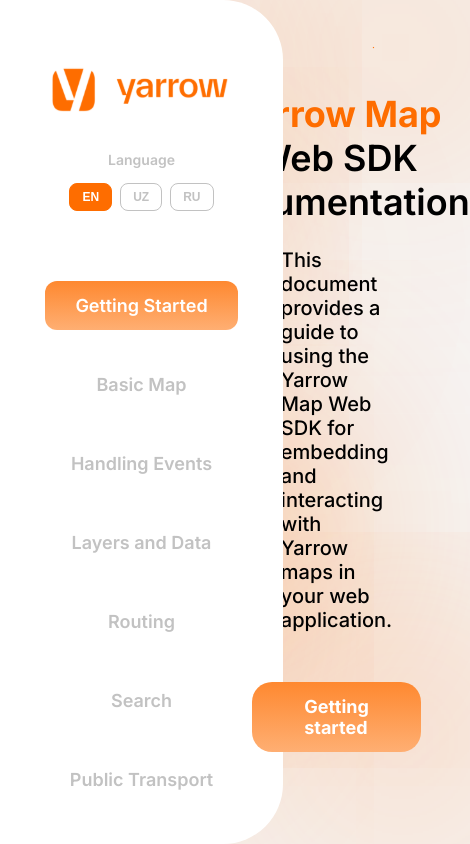
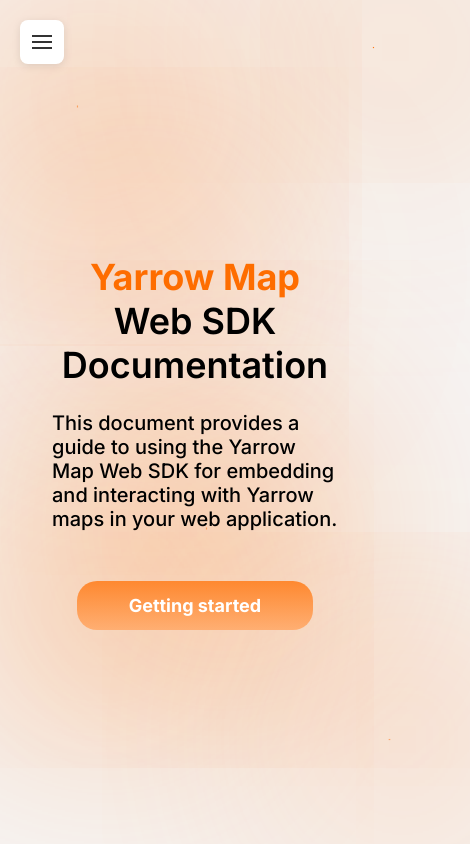
Before and after one commit to AbdukahharS/yarrow-web-sdk-docs, a Vue app: page / in a window 390 px wide. Shown: the top 844 px of the page, 470 px wide, since content can reach past the window. Built offline with nearby package versions, Linux system fonts and the light colour scheme.

Commit message:
Responsiveness (adaptivity) implemented

```diff
--- a/src/components/code.vue
+++ b/src/components/code.vue
@@ -19,7 +19,7 @@
 const props = withDefaults(defineProps<Props>(), {
   language: 'typescript',
   filename: 'code.ts',
-  fileType: 'TS'
+  fileType: 'TS',
 })
 
 const copied = ref(false)
@@ -29,11 +29,7 @@
 })
 
 const highlightedCode = computed(() => {
-  return Prism.highlight(
-    props.code,
-    prismLanguage.value,
-    props.language
-  )
+  return Prism.highlight(props.code, prismLanguage.value, props.language)
 })
 
 const copyToClipboard = async () => {
@@ -101,7 +97,7 @@
   inset: 0;
   background: rgba(255, 255, 255, 0.25);
   border-radius: 50px;
-  border: 1px solid #FFFFFF
+  border: 1px solid #ffffff;
 }
 
 .code .head {
@@ -159,6 +155,7 @@
   pre {
     margin: 0;
     padding: 0;
+    padding-bottom: 10px;
     background: transparent;
     overflow-x: auto;
 
@@ -200,4 +197,39 @@
 :deep(.token.property) {
   color: #005cc5;
 }
+
+@media screen and (max-width: 768px) {
+  .code {
+    border-radius: 30px;
+
+    .head {
+      padding: 15px 25px;
+      border-top-left-radius: 30px;
+      border-top-right-radius: 30px;
+
+      .file-info p {
+        font-size: 16px;
+      }
+
+      .file-info span {
+        font-size: 16px;
+        padding: 4px 12px;
+      }
+    }
+
+    .body {
+      padding: 20px 25px;
+      border-bottom-left-radius: 30px;
+      border-bottom-right-radius: 30px;
+
+      pre code {
+        font-size: 16px;
+      }
+    }
+
+    &::after {
+      border-radius: 30px;
+    }
+  }
+}
 </style>
--- a/src/components/main.vue
+++ b/src/components/main.vue
@@ -25,5 +25,13 @@
 <style scoped>
 main {
   margin-left: 283px;
+  transition: margin-left 0.3s ease;
+}
+
+@media (max-width: 767px) {
+  main {
+    margin-left: 0;
+    padding: 20px;
+  }
 }
 </style>
--- a/src/components/sidebar.vue
+++ b/src/components/sidebar.vue
@@ -21,10 +21,33 @@
 }
 
 const activeSection = ref('')
+const isMobile = ref(false)
+const isDrawerOpen = ref(false)
+
+const checkIsMobile = () => {
+  isMobile.value = window.innerWidth < 768
+}
+
+const toggleDrawer = () => {
+  isDrawerOpen.value = !isDrawerOpen.value
+}
+
+const closeDrawer = () => {
+  isDrawerOpen.value = false
+}
+
+const handleLinkClick = () => {
+  if (isMobile.value) {
+    closeDrawer()
+  }
+}
 
 let observer: IntersectionObserver | null = null
 
 onMounted(() => {
+  checkIsMobile()
+  window.addEventListener('resize', checkIsMobile)
+
   observer = new IntersectionObserver(
     (entries) => {
       entries.forEach((entry) => {
@@ -48,12 +71,41 @@
 })
 
 onUnmounted(() => {
+  window.removeEventListener('resize', checkIsMobile)
   observer?.disconnect()
+})
+
+defineExpose({
+  toggleDrawer,
+  isMobile
 })
 </script>
 
 <template>
-  <aside>
+  <!-- Mobile hamburger button -->
+  <button
+    v-if="isMobile"
+    @click="toggleDrawer"
+    class="hamburger-btn"
+    :class="{ open: isDrawerOpen }"
+  >
+    <span></span>
+    <span></span>
+    <span></span>
+  </button>
+
+  <!-- Overlay for mobile -->
+  <div
+    v-if="isMobile && isDrawerOpen"
+    class="overlay"
+    @click="closeDrawer"
+  ></div>
+
+  <!-- Sidebar -->
+  <aside :class="{
+    'mobile-hidden': isMobile && !isDrawerOpen,
+    'mobile-drawer': isMobile && isDrawerOpen
+  }">
     <img :src="Logo" />
     <div class="language-switcher">
       <span class="language-label">{{ t('ui.language') }}</span>
@@ -82,7 +134,13 @@
       </div>
     </div>
     <div class="links">
-      <a v-for="(link, index) in links" :key="index" :href="link.href" :class="{ active: activeSection === link.href }">
+      <a
+        v-for="(link, index) in links"
+        :key="index"
+        :href="link.href"
+        :class="{ active: activeSection === link.href }"
+        @click="handleLinkClick"
+      >
         {{ link.name }}
       </a>
     </div>
@@ -90,6 +148,65 @@
 </template>
 
 <style scoped>
+/* Hamburger button styles */
+.hamburger-btn {
+  position: fixed;
+  top: 20px;
+  left: 20px;
+  z-index: 1001;
+  background: #ffffff;
+  border: none;
+  border-radius: 8px;
+  width: 44px;
+  height: 44px;
+  cursor: pointer;
+  display: flex;
+  flex-direction: column;
+  justify-content: center;
+  align-items: center;
+  gap: 4px;
+  box-shadow: 0 2px 8px rgba(0, 0, 0, 0.1);
+  transition: all 0.3s ease;
+}
+
+.hamburger-btn.open {
+  top: 20px;
+  left: 240px;
+}
+
+.hamburger-btn span {
+  width: 20px;
+  height: 2px;
+  background: #333;
+  transition: all 0.3s ease;
+  transform-origin: center;
+}
+
+.hamburger-btn.open span:first-child {
+  width: 30px;
+  transform: rotate(45deg) translate(5px, 5px);
+}
+
+.hamburger-btn.open span:nth-child(2) {
+  opacity: 0;
+}
+
+.hamburger-btn.open span:last-child {
+  width: 30px;
+  transform: rotate(-45deg) translate(4px, -4px);
+}
+
+/* Overlay for mobile drawer */
+.overlay {
+  position: fixed;
+  top: 0;
+  left: 0;
+  right: 0;
+  bottom: 0;
+  background: rgba(0, 0, 0, 0.5);
+  z-index: 999;
+}
+
 aside {
   width: 283px;
   background: #ffffff;
@@ -101,6 +218,9 @@
   border-top-right-radius: 60px;
   border-bottom-right-radius: 60px;
   padding: 65px 45px;
+  transition: transform 0.3s ease;
+  z-index: 1000;
+  overflow-y: auto;
 
   .language-switcher {
     margin-top: 30px;
@@ -169,4 +289,23 @@
     }
   }
 }
+
+/* Mobile responsive styles */
+@media (max-width: 767px) {
+  aside {
+    border-radius: 0;
+    border-top-right-radius: 20px;
+    border-bottom-right-radius: 20px;
+    padding: 20px;
+    width: 300px;
+  }
+
+  aside.mobile-hidden {
+    transform: translateX(-100%);
+  }
+
+  aside.mobile-drawer {
+    transform: translateX(0);
+  }
+}
 </style>
```
